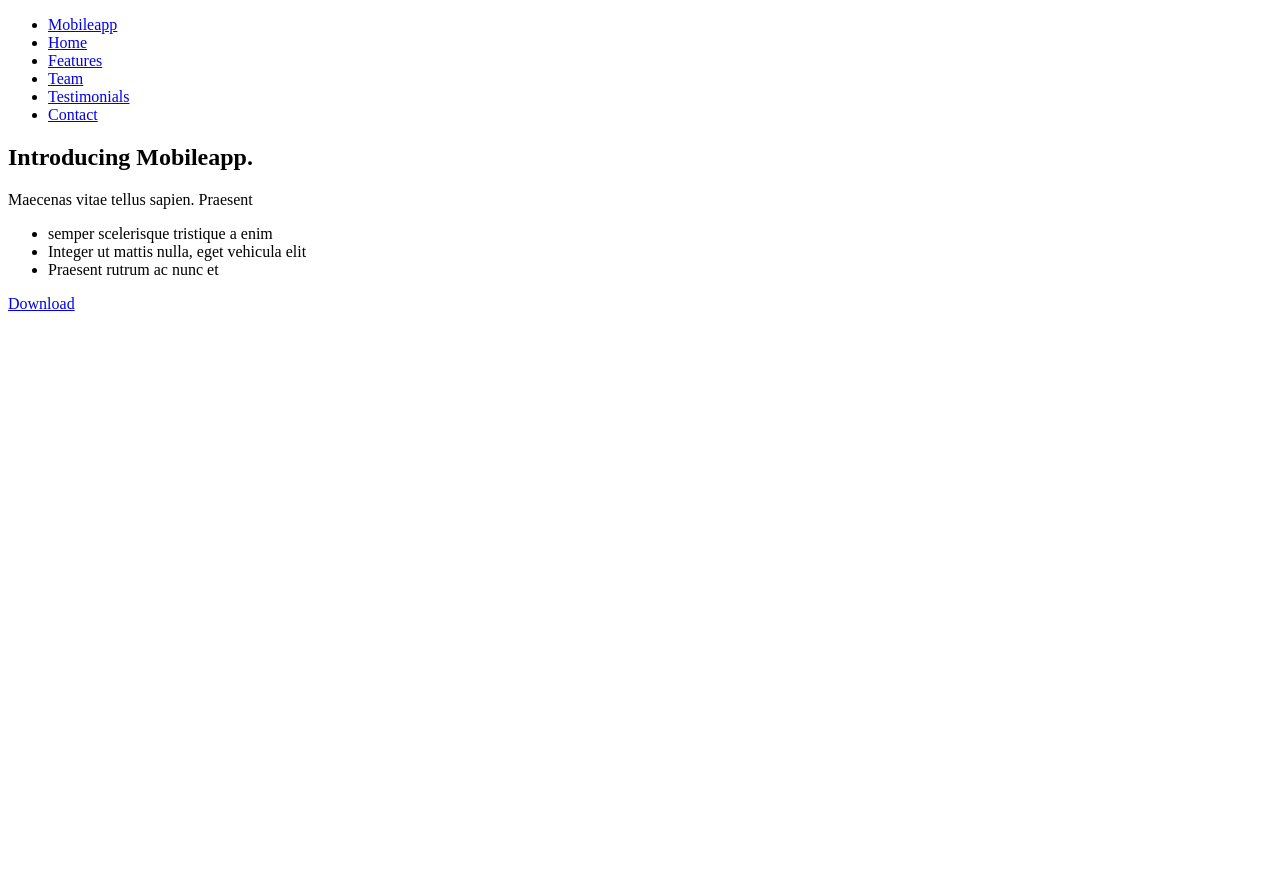
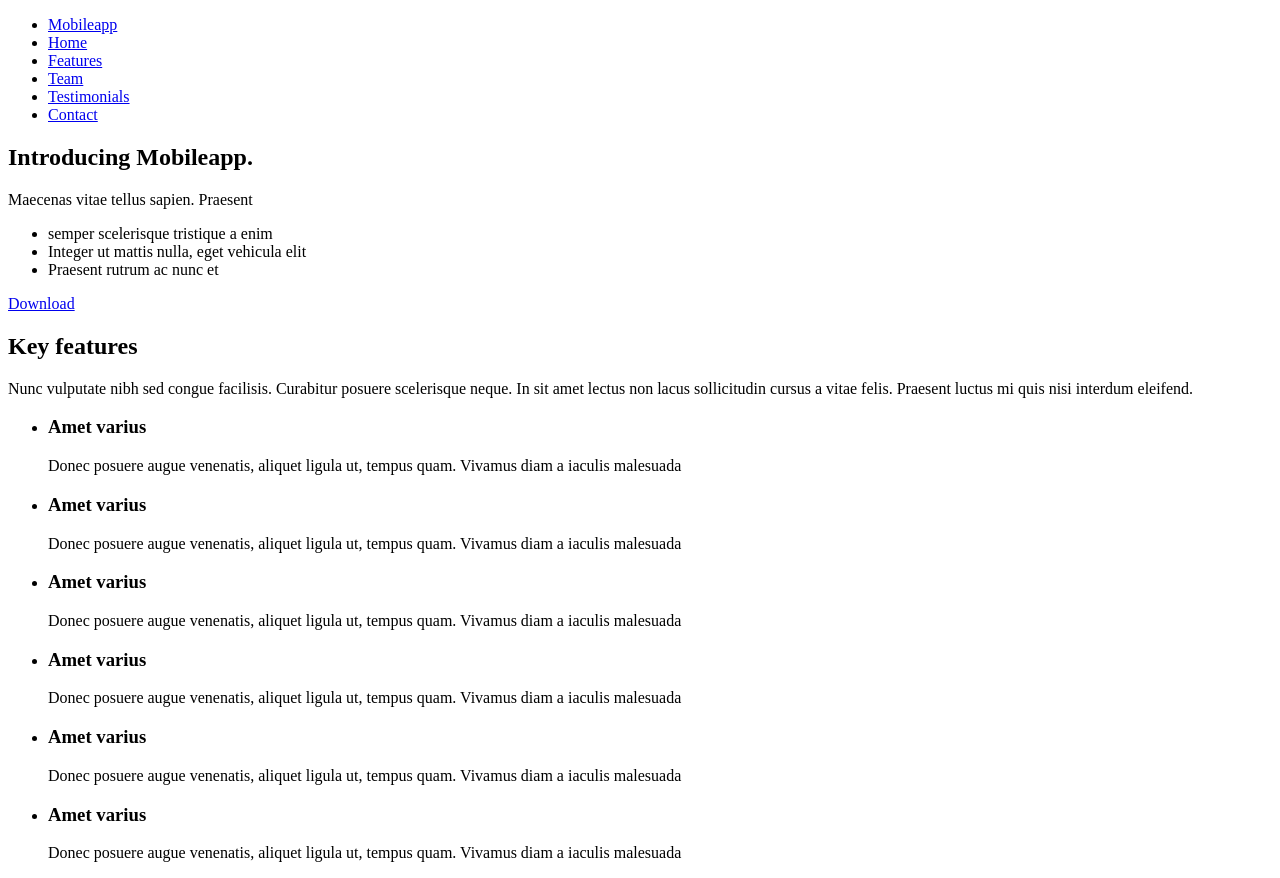
Before and after one commit to YourMentor-org/leading, a plain HTML site: page index.html in a window 1280 px wide. Before the commit the page ends 800 px from the top, so only its background shows below. Drawn offline with Linux system fonts and the light colour scheme.

Commit message:
Добавляет секцию преимуществ

```diff
--- a/index.html
+++ b/index.html
@@ -42,5 +42,39 @@
         </section>
       </div>
     </header>
+    <main>
+      <section class="features">
+        <div class="features__wrapper">
+          <h2 class="features__header">Key features</h2>
+          <p class="features__description">Nunc vulputate nibh sed congue facilisis. Curabitur posuere scelerisque neque. In sit amet lectus non lacus sollicitudin cursus a vitae felis. Praesent luctus mi quis nisi interdum eleifend.</p>
+          <ul class="features__list">
+            <li class="features__item">
+              <h3 class="features__title">Amet varius</h3>
+              <p class="features__text">Donec posuere augue venenatis, aliquet ligula ut, tempus quam. Vivamus diam a iaculis malesuada</p>
+            </li>
+            <li class="features__item">
+              <h3 class="features__title">Amet varius</h3>
+              <p class="features__text">Donec posuere augue venenatis, aliquet ligula ut, tempus quam. Vivamus diam a iaculis malesuada</p>
+            </li>
+            <li class="features__item">
+              <h3 class="features__title">Amet varius</h3>
+              <p class="features__text">Donec posuere augue venenatis, aliquet ligula ut, tempus quam. Vivamus diam a iaculis malesuada</p>
+            </li>
+            <li class="features__item">
+              <h3 class="features__title">Amet varius</h3>
+              <p class="features__text">Donec posuere augue venenatis, aliquet ligula ut, tempus quam. Vivamus diam a iaculis malesuada</p>
+            </li>
+            <li class="features__item">
+              <h3 class="features__title">Amet varius</h3>
+              <p class="features__text">Donec posuere augue venenatis, aliquet ligula ut, tempus quam. Vivamus diam a iaculis malesuada</p>
+            </li>
+            <li class="features__item">
+              <h3 class="features__title">Amet varius</h3>
+              <p class="features__text">Donec posuere augue venenatis, aliquet ligula ut, tempus quam. Vivamus diam a iaculis malesuada</p>
+            </li>
+          </ul>
+        </div>
+      </section>
+    </main>
   </body>
 </html>
```
